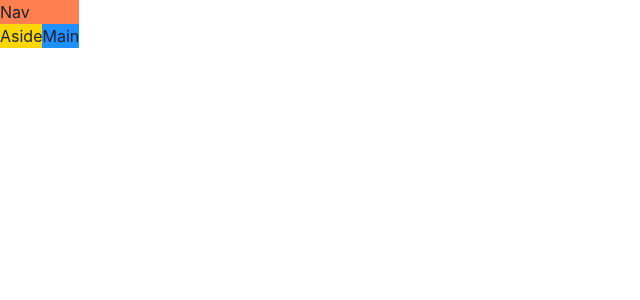
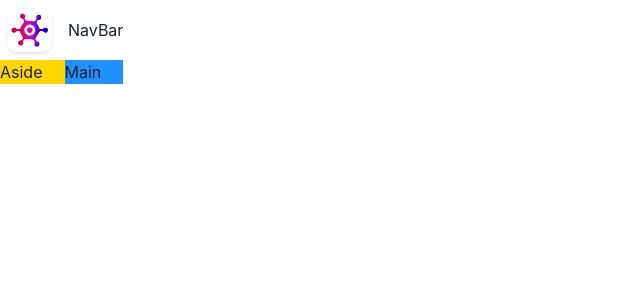
Before and after one commit to Jordilla08/Projects, a React (Vite) app in the folder Gamehub/game-hub/: page / in a window 1280 px wide. Shown: the top 300 px of the page, without its empty margins (0-640 px from the left). Built offline with nearby package versions, Linux system fonts and the light colour scheme.

Commit message:
Build Navbar

```diff
--- a/Gamehub/game-hub/src/App.tsx
+++ b/Gamehub/game-hub/src/App.tsx
@@ -1,4 +1,5 @@
 import { Grid, GridItem, Show } from "@chakra-ui/react"
+import NavBar from "./components/NavBar"
 
 
 function App() {
@@ -6,7 +7,8 @@
     base: `"nav" "main"`,
     lg: `"nav nav" "aside main"`
   }}>
-    <GridItem area='nav' bg='coral'>Nav</GridItem>
+    <GridItem area='nav'><NavBar /></GridItem>
+
     <Show above="lg">
     <GridItem area='aside' bg='gold'>Aside</GridItem>
     </Show>
--- /dev/null
+++ b/Gamehub/game-hub/src/components/NavBar.tsx
@@ -0,0 +1,14 @@
+import { HStack, Image, Text } from '@chakra-ui/react'
+import logo from '../assets/logo.webp'
+import React from 'react'
+
+const NavBar = () => {
+  return (
+    <HStack>
+        <Image src={logo} boxSize='60px' />
+        <Text>NavBar</Text>
+    </HStack>
+  )
+}
+
+export default NavBar
```
Also changed, not shown: Gamehub/game-hub/src/assets/logo.webp (added).
